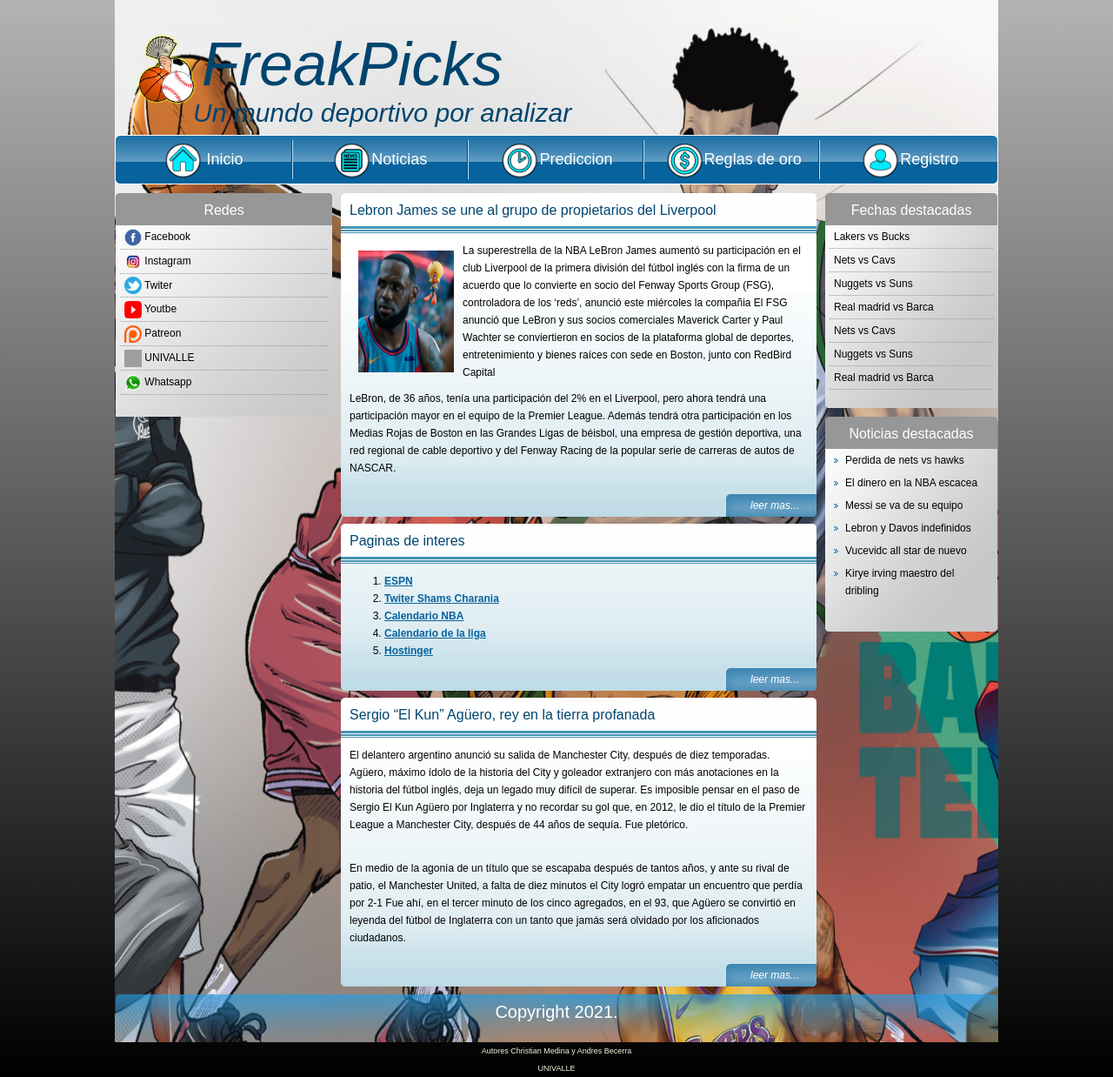
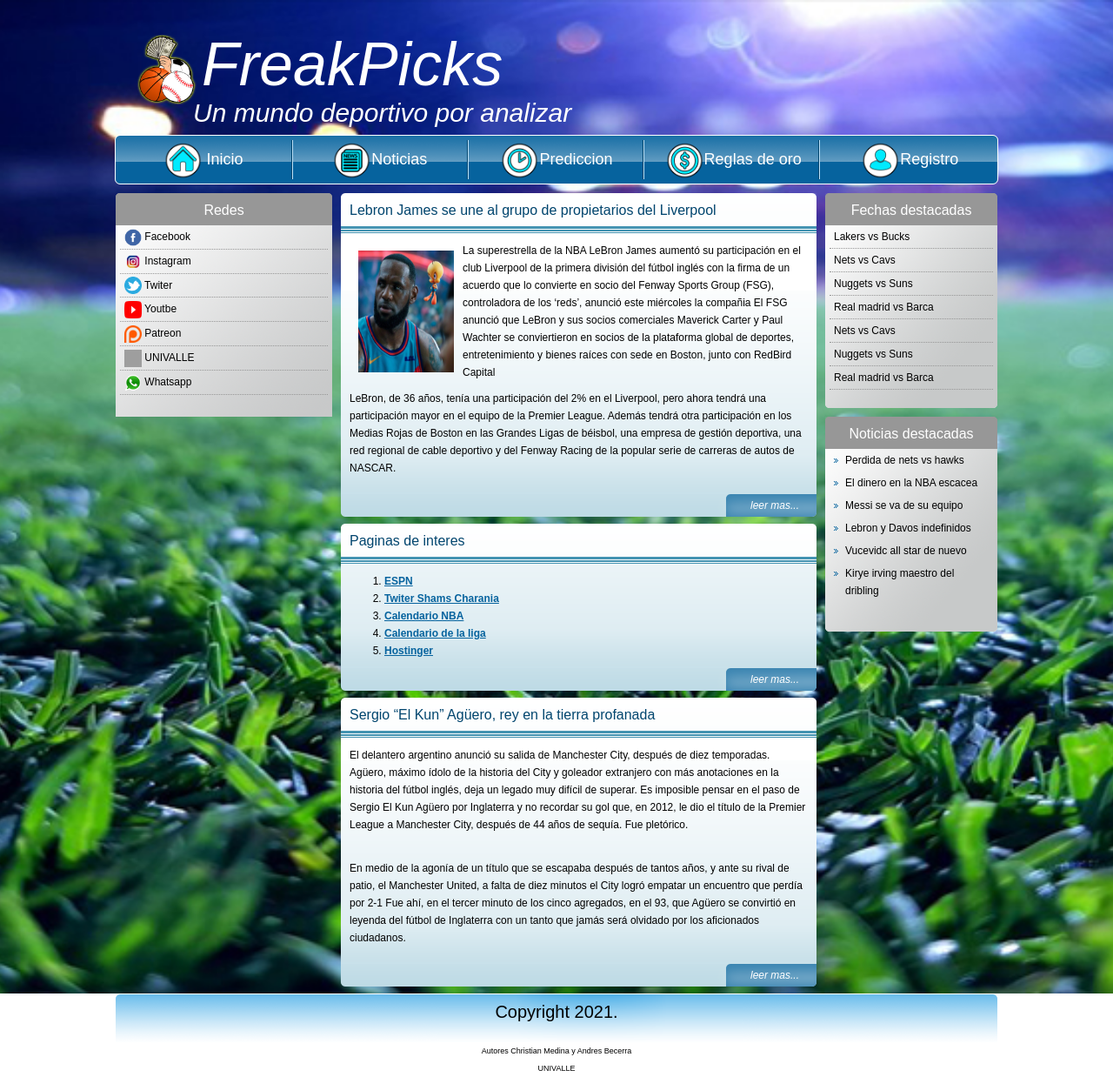
Before and after one commit to christianmedinap/freakpicks_init, a PHP site: page / in a window 1280 px wide. Shown: the whole page at 87% size. Run offline with PHP 8.4, Linux system fonts and the light colour scheme; grey boxes are pictures that could not be loaded.

Commit message:
Cambio en el diseño de las paginas

```diff
--- a/freakpicksinit/init/freakpicks/index.html
+++ b/freakpicksinit/init/freakpicks/index.html
@@ -24,7 +24,7 @@
                         <li><a href="noticias.html" title=""><img class="inlinemiddle" src="images/Noticias.png" width="45px" height="45px">Noticias</a></li>
                         <li><a href="prediccion.html" title=""><img class="inlinemiddle" src="images/Predicciones.png" width="45px" height="45px">Prediccion</a></li>
                         <li><a href="reglas.html" title=""><img class="inlinemiddle" src="images/Regla de oro.png" width="45px" height="45px">Reglas de oro</a></li>
-                        <li><a href="Login.html" title="" target="blank"><img class="inlinemiddle" src="images/Login.png" width="45px" height="45px">Registro</a></li>
+                        <li><a href="Login.html" title=""><img class="inlinemiddle" src="images/Login.png" width="45px" height="45px">Registro</a></li>
                     </ul>
                 </div>
 
@@ -129,12 +129,12 @@
                     <!-- content ends -->
                     <!-- footer begins -->
                     <div id="footer">
-                        <p style="font-size: 20px;">Copyright  2021.
+                        <p style="font-size: 20px;color:  rgb(0, 0, 0);">Copyright  2021.
 
                     </div>
                     <!-- footer ends -->
                 </div>
             </div>
         </div>
-    <div style="text-align: center; font-size: 0.75em; color: beige;" >Autores Christian Medina y Andres Becerra <br>UNIVALLE</div></body>
+    <div style="text-align: center; font-size: 0.75em; color: rgb(0, 0, 0);" >Autores Christian Medina y Andres Becerra <br>UNIVALLE</div></body>
 </html>
--- a/freakpicksinit/init/freakpicks/noticias.html
+++ b/freakpicksinit/init/freakpicks/noticias.html
@@ -24,7 +24,7 @@
                         <li><a href="noticias.html" title=""><img class="inlinemiddle" src="images/Noticias.png" width="45px" height="45px">Noticias</a></li>
                         <li><a href="prediccion.html" title=""><img class="inlinemiddle" src="images/Predicciones.png" width="45px" height="45px">Prediccion</a></li>
                         <li><a href="reglas.html" title=""><img class="inlinemiddle" src="images/Regla de oro.png" width="45px" height="45px">Reglas de oro</a></li>
-                        <li><a href="Login.html" title="" target="blank"><img class="inlinemiddle" src="images/Login.png" width="45px" height="45px">Registro</a></li>
+                        <li><a href="Login.html" title=""><img class="inlinemiddle" src="images/Login.png" width="45px" height="45px">Registro</a></li>
                     </ul>
                 </div>
 
@@ -129,12 +129,12 @@
                     <!-- content ends -->
                     <!-- footer begins -->
                     <div id="footer">
-                        <p style="font-size: 20px;">Copyright  2021.
+                        <p style="font-size: 20px;color:  rgb(0, 0, 0);">Copyright  2021.
 
                     </div>
                     <!-- footer ends -->
                 </div>
             </div>
         </div>
-    <div style="text-align: center; font-size: 0.75em; color: beige;" >Autores Christian Medina y Andres Becerra <br>UNIVALLE</div></body>
+    <div style="text-align: center; font-size: 0.75em; color: rgb(0, 0, 0);" >Autores Christian Medina y Andres Becerra <br>UNIVALLE</div></body>
 </html>
--- a/freakpicksinit/init/freakpicks/prediccion.html
+++ b/freakpicksinit/init/freakpicks/prediccion.html
@@ -24,7 +24,7 @@
                         <li><a href="noticias.html" title=""><img class="inlinemiddle" src="images/Noticias.png" width="45px" height="45px">Noticias</a></li>
                         <li><a href="prediccion.html" title=""><img class="inlinemiddle" src="images/Predicciones.png" width="45px" height="45px">Prediccion</a></li>
                         <li><a href="reglas.html" title=""><img class="inlinemiddle" src="images/Regla de oro.png" width="45px" height="45px">Reglas de oro</a></li>
-                        <li><a href="Login.html" title="" target="blank"><img class="inlinemiddle" src="images/Login.png" width="45px" height="45px">Registro</a></li>
+                        <li><a href="Login.html" title=""><img class="inlinemiddle" src="images/Login.png" width="45px" height="45px">Registro</a></li>
                     </ul>
                 </div>
 
@@ -121,12 +121,12 @@
                     <!-- content ends -->
                     <!-- footer begins -->
                     <div id="footer">
-                        <p style="font-size: 20px;">Copyright  2021.
+                        <p style="font-size: 20px;color:  rgb(0, 0, 0);">Copyright  2021.
 
                     </div>
                     <!-- footer ends -->
                 </div>
             </div>
         </div>
-    <div style="text-align: center; font-size: 0.75em; color: beige;" >Autores Christian Medina y Andres Becerra <br>UNIVALLE</div></body>
+    <div style="text-align: center; font-size: 0.75em; color: rgb(0, 0, 0);" >Autores Christian Medina y Andres Becerra <br>UNIVALLE</div></body>
 </html>
--- a/freakpicksinit/init/freakpicks/reglas.html
+++ b/freakpicksinit/init/freakpicks/reglas.html
@@ -24,7 +24,7 @@
                         <li><a href="noticias.html" title=""><img class="inlinemiddle" src="images/Noticias.png" width="45px" height="45px">Noticias</a></li>
                         <li><a href="prediccion.html" title=""><img class="inlinemiddle" src="images/Predicciones.png" width="45px" height="45px">Prediccion</a></li>
                         <li><a href="reglas.html" title=""><img class="inlinemiddle" src="images/Regla de oro.png" width="45px" height="45px">Reglas de oro</a></li>
-                        <li><a href="Login.html" title="" target="blank"><img class="inlinemiddle" src="images/Login.png" width="45px" height="45px">Registro</a></li>
+                        <li><a href="Login.html" title=""><img class="inlinemiddle" src="images/Login.png" width="45px" height="45px">Registro</a></li>
                     </ul>
                 </div>
 
@@ -106,12 +106,12 @@
                     <!-- content ends -->
                     <!-- footer begins -->
                     <div id="footer">
-                        <p style="font-size: 20px;">Copyright  2021.
+                        <p style="font-size: 20px;color:  rgb(0, 0, 0);">Copyright  2021.
 
                     </div>
                     <!-- footer ends -->
                 </div>
             </div>
         </div>
-    <div style="text-align: center; font-size: 0.75em; color: beige;" >Autores Christian Medina y Andres Becerra <br>UNIVALLE</div></body>
+    <div style="text-align: center; font-size: 0.75em; color: rgb(0, 0, 0);" >Autores Christian Medina y Andres Becerra <br>UNIVALLE</div></body>
 </html>
--- a/freakpicksinit/init/freakpicks/styles.css
+++ b/freakpicksinit/init/freakpicks/styles.css
@@ -19,11 +19,18 @@ a:hover{
     margin: 0;
 }
 
+
+
+
+
 body
 {
     font: 12px Arial, Helvetica, sans-serif;
     line-height: 20px;
-    background: linear-gradient(to bottom, rgba(173, 172, 172, 0.918), black)
+    background: url(images/Fondo2.jpg) no-repeat center top;
+    background-size: cover;
+    font-family: sans-serif;
+    height: 100vh;
 }
 /*url(images/bg.jpg)*/
 
@@ -38,13 +45,6 @@ body
     padding-top: 10px;
 }
 
-#header{
-    background: url(images/nba-background.jpg) ;
-    background-size: 1900px 1700px;
-    background-repeat: no-repeat;
-    background-position: top;
-    width: 100%;
-}
 
 
 #logo{
@@ -60,7 +60,7 @@ body
     text-decoration: none;
     font-style: italic;
     font-size: 70px;
-    color: #00456e;
+    color: #fff;
     font-weight: normal;
     padding-left: 20px;
 }
```
Also changed, not shown: freakpicksinit/init/freakpicks/Contraseña.html (added, +44 -0 lines), freakpicksinit/init/freakpicks/SelecDepor.html (added, +43 -0 lines), freakpicksinit/init/freakpicks/images/favicon.png.
